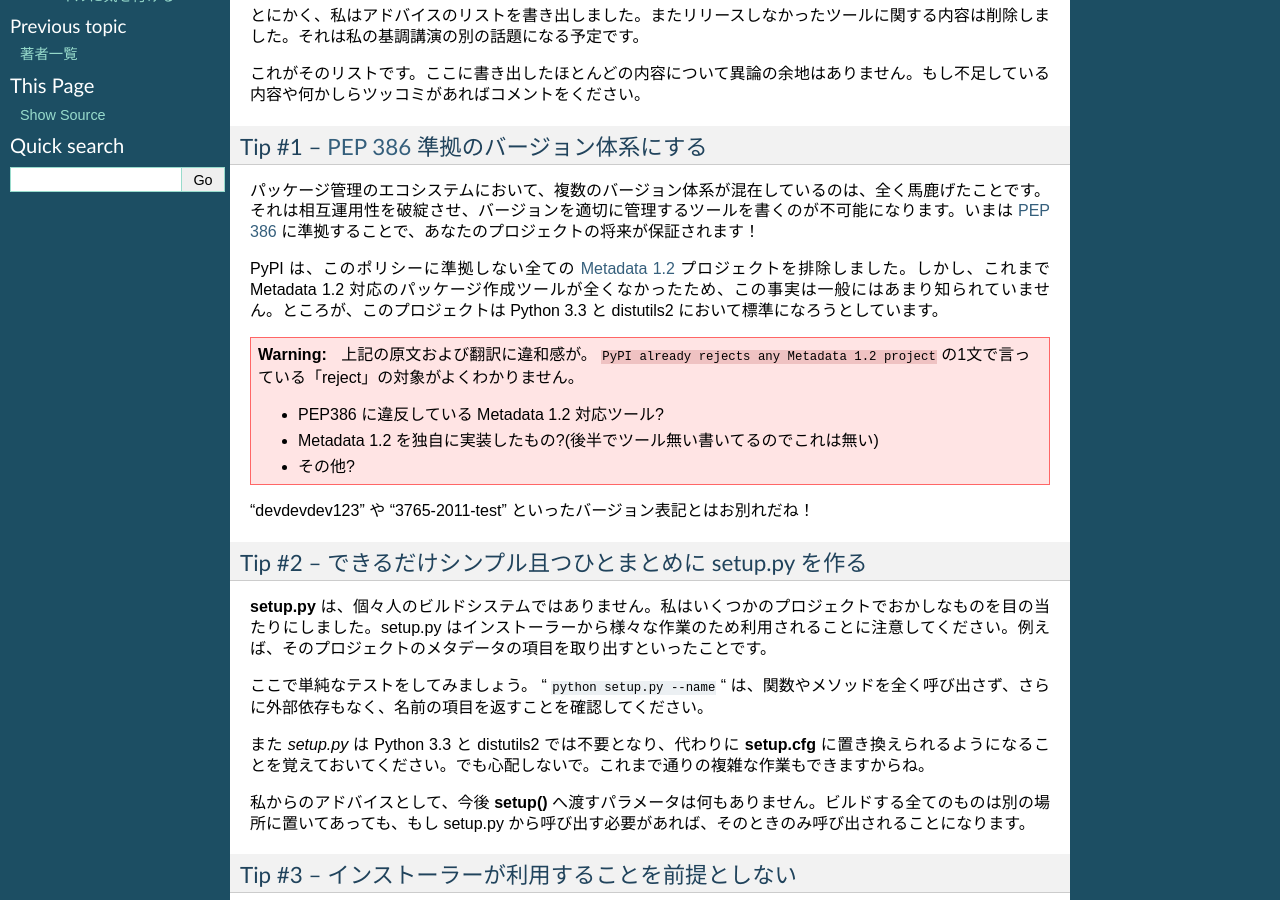
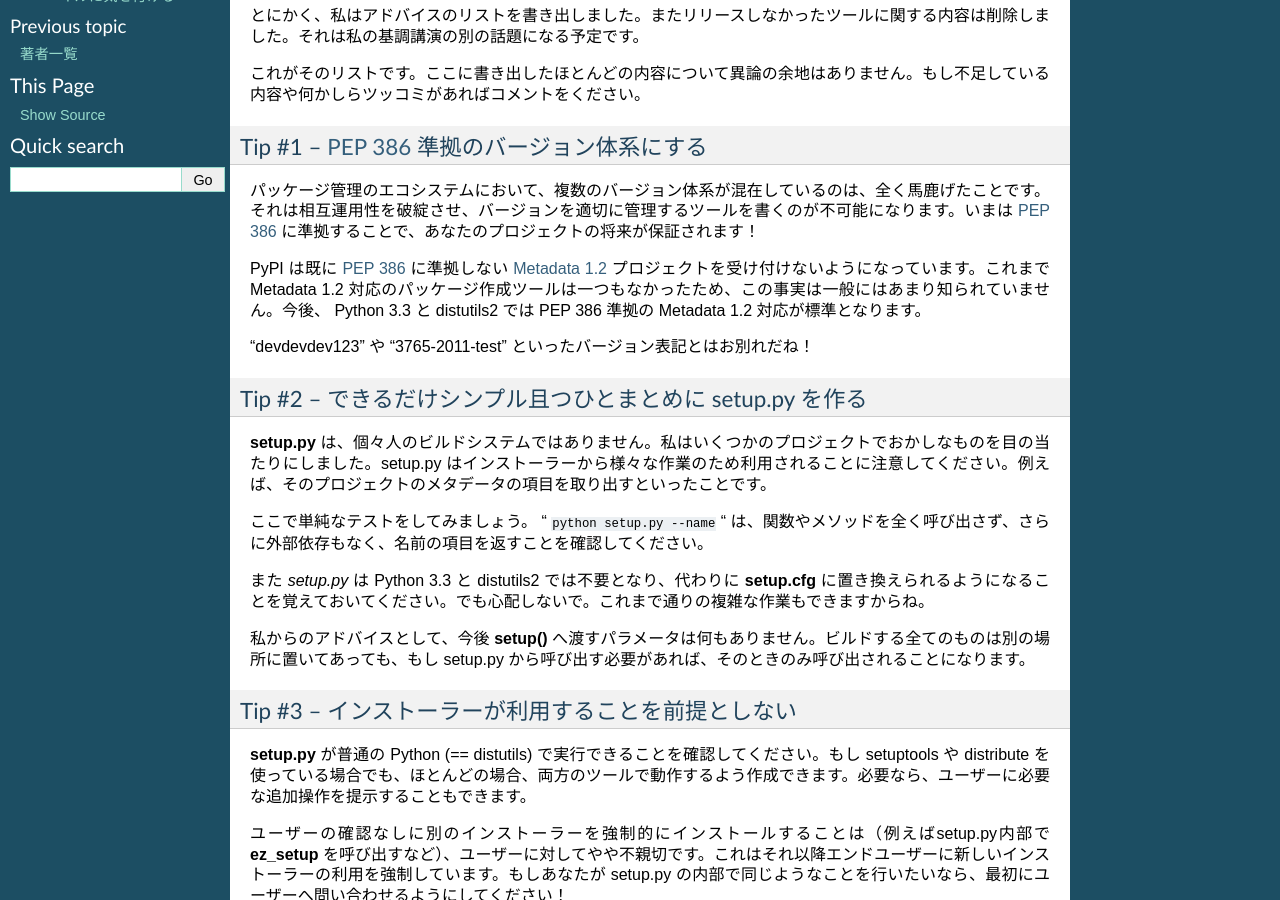
Before and after one commit to michilu/prepycon-article, a Sphinx documentation site: the page built from sphinx/5-tips-for-packaging-your-python-projects.rst, in a window 1280 px wide and 900 px high, scrolled down 458 px. Built offline with Sphinx 7.4.7, drawn with Linux system fonts in a browser that asks for light colours.

Commit message:
みんなで議論した Metadata 1.2 プロジェクトを @shimizukawa がまとめてを修正

```diff
--- a/sphinx/5-tips-for-packaging-your-python-projects.rst
+++ b/sphinx/5-tips-for-packaging-your-python-projects.rst
@@ -63,16 +63,7 @@ Tip #1 -- `PEP 386`_ 準拠のバージョン体系にする
     packages yet. But that's going to be the default in Python 3.3 and
     distutils2.
 
-PyPI は、このポリシーに準拠しない全ての `Metadata 1.2`_ プロジェクトを排除しました。しかし、これまで Metadata 1.2 対応のパッケージ作成ツールが全くなかったため、この事実は一般にはあまり知られていません。ところが、このプロジェクトは Python 3.3 と distutils2 において標準になろうとしています。
-
-.. warning::
-
-   上記の原文および翻訳に違和感が。 ``PyPI already rejects any Metadata 1.2
-   project`` の1文で言っている「reject」の対象がよくわかりません。
-
-   * PEP386 に違反している Metadata 1.2 対応ツール?
-   * Metadata 1.2 を独自に実装したもの?(後半でツール無い書いてるのでこれは無い)
-   * その他?
+PyPI は既に `PEP 386`_ に準拠しない `Metadata 1.2`_ プロジェクトを受け付けないようになっています。これまで Metadata 1.2 対応のパッケージ作成ツールは一つもなかったため、この事実は一般にはあまり知られていません。今後、 Python 3.3 と distutils2 では PEP 386 準拠の Metadata 1.2 対応が標準となります。
 
 ..
     So long "devdevdev123" and "3765-2011-test" versions !
```
